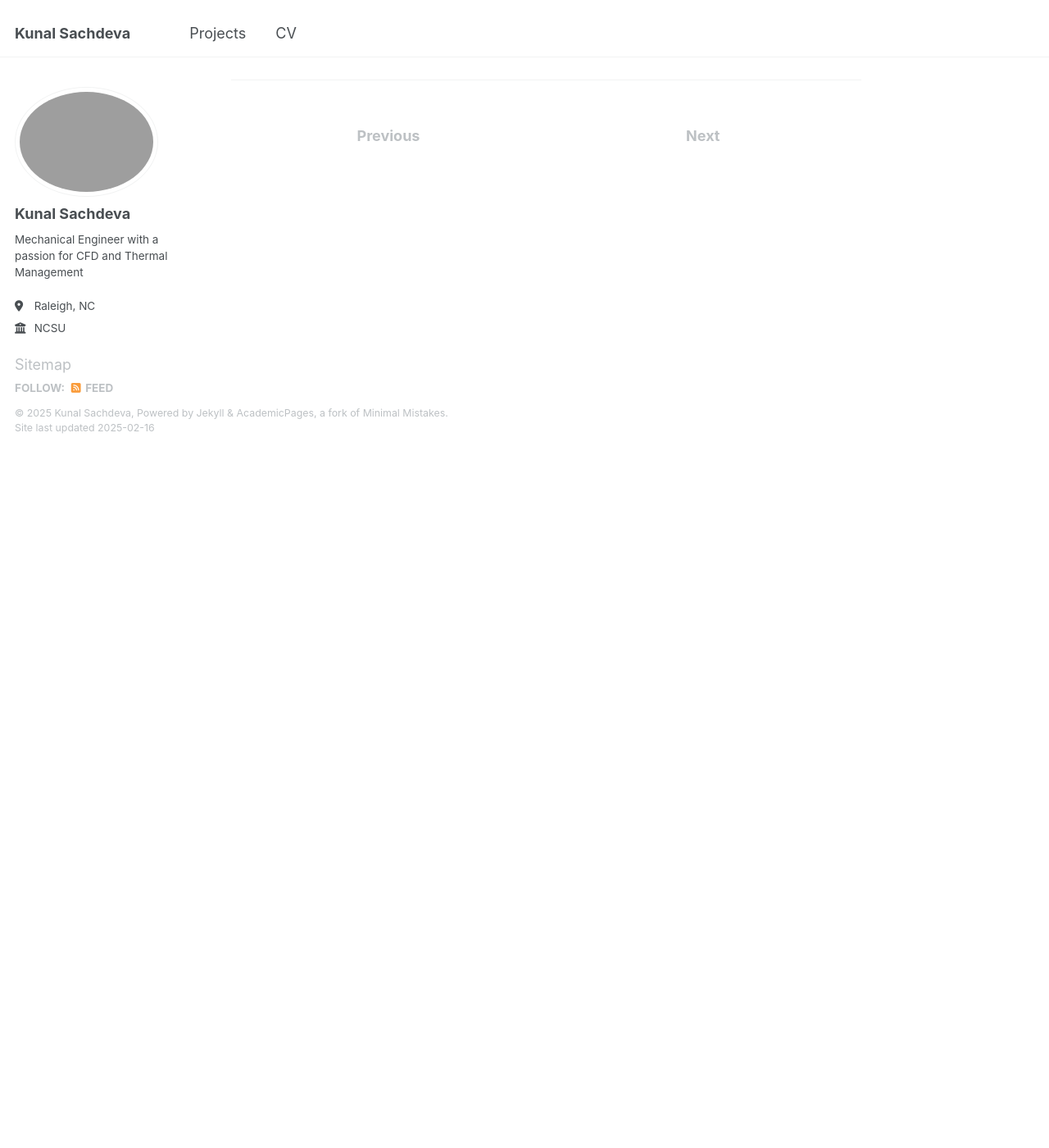
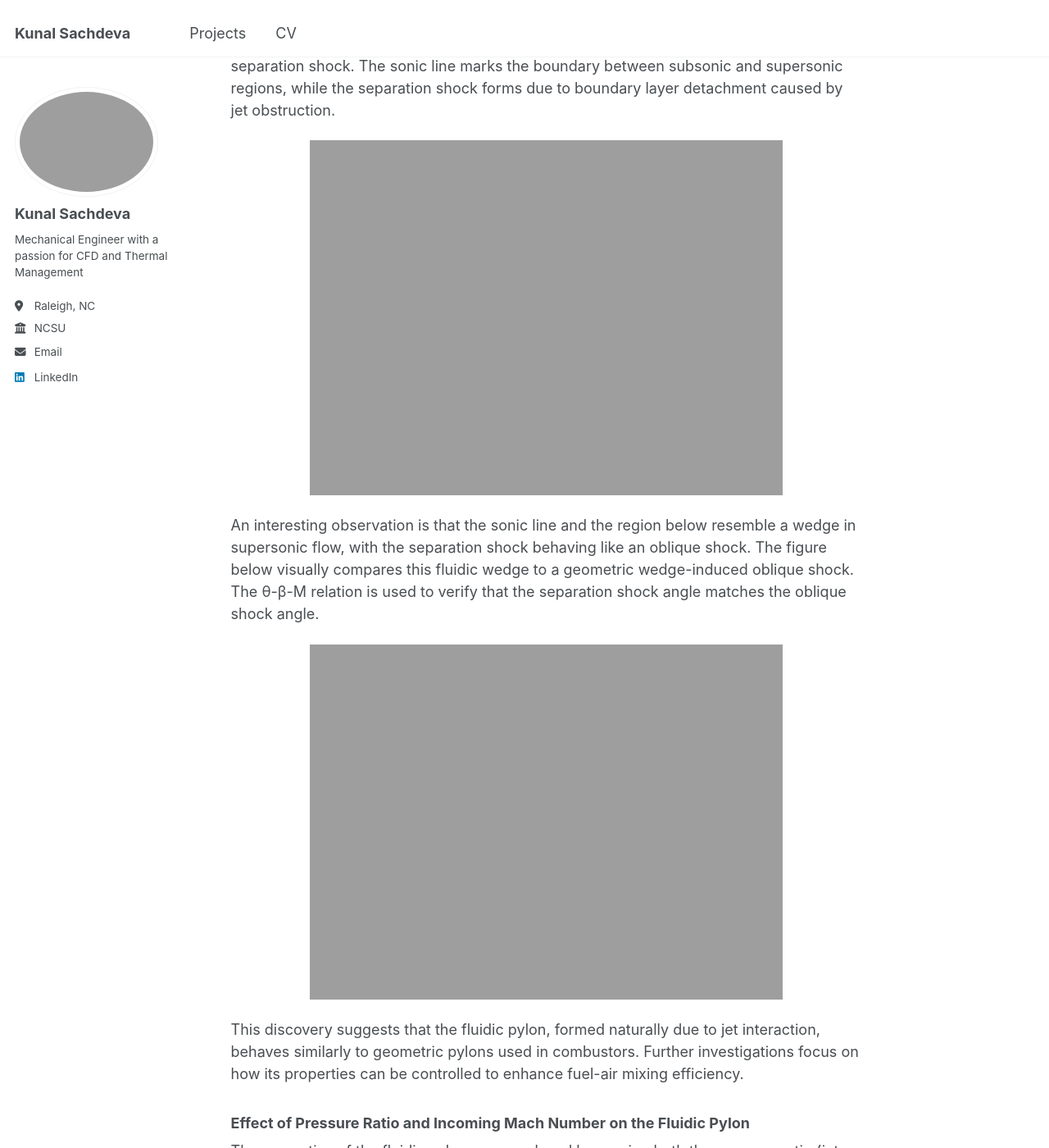
Before and after one commit to sachdevakunal/sachdevakunal.github.io, a Jekyll site: the page built from _projects/iit_kgp.md, in a window 1280 px wide and 1400 px high, scrolled down 6792 px. Shown: the whole window at 82% size. Built offline with Jekyll 4.4.1, drawn with Linux system fonts in a browser that asks for light colours; before the commit the page ends 7342 px from its top, so only the background shows below that; some of the changed text lies outside the part shown.

Commit message:
Update iit_kgp.md

```diff
--- a/_projects/iit_kgp.md
+++ b/_projects/iit_kgp.md
@@ -93,3 +93,51 @@ The final figure displays the stagnation pressure loss across the computational
 <p align="center">
   <img src="https://sachdevakunal.github.io/images/iit_kgp/TotalP_Loss.png" width="75%">
 </p>
+
+### Analysis of the Sonic Line and Separation Shock
+
+The figure below shows the Mach number contours, highlighting the sonic line and separation shock. The sonic line marks the boundary between subsonic and supersonic regions, while the separation shock forms due to boundary layer detachment caused by jet obstruction.
+
+<p align="center">
+  <img src="https://sachdevakunal.github.io/images/iit_kgp/sonic_line_contour.png" width="75%">
+</p>
+
+An interesting observation is that the sonic line and the region below resemble a wedge in supersonic flow, with the separation shock behaving like an oblique shock. The figure below visually compares this fluidic wedge to a geometric wedge-induced oblique shock. The θ-β-M relation is used to verify that the separation shock angle matches the oblique shock angle.
+
+<p align="center">
+  <img src="https://sachdevakunal.github.io/images/iit_kgp/fluidic_pylon.png" width="75%">
+</p>
+
+This discovery suggests that the fluidic pylon, formed naturally due to jet interaction, behaves similarly to geometric pylons used in combustors. Further investigations focus on how its properties can be controlled to enhance fuel-air mixing efficiency.
+
+### Effect of Pressure Ratio and Incoming Mach Number on the Fluidic Pylon
+
+The properties of the fluidic pylon were analyzed by varying both the pressure ratio (jet-to-freestream) and the incoming Mach number while observing changes in the sonic line angle and separation shock behavior.
+
+- Increasing the pressure ratio leads to higher jet penetration and a longer separation length, effectively increasing the base and height of the fluidic pylon. However, the sonic line angle remains unchanged, meaning the fundamental flow structure remains stable despite increased jet obstruction.
+
+- Increasing the incoming Mach number at a constant pressure ratio causes a decrease in the sonic line angle, leading to a lower separation shock angle. This follows the expected trend from compressible flow shock relations, where a higher Mach number results in weaker shock angles.
+
+These results confirm that while pressure ratio influences jet penetration and separation, the Mach number directly affects the shock system geometry.
+
+<p align="center">
+  <img src="https://sachdevakunal.github.io/images/iit_kgp/table_5_9.png" width="75%">
+</p>
+
+This analysis highlights how pressure ratio and Mach number collectively define the shape and strength of the fluidic pylon, with potential applications in optimizing fuel-air mixing in supersonic combustion systems.
+
+### Effect of Fuel Density and Velocity
+
+Additional simulations explored changes in fuel density and velocity, while keeping the momentum flux ratio constant. Findings confirm that sonic line angle remains unchanged, while the separation shock follows the θ-β-M relation.
+
+<p align="center">
+  <img src="https://sachdevakunal.github.io/images/iit_kgp/table_5_10.png" width="75%">
+</p>
+
+### Summary of Findings
+
+- Sonic line angle remains constant with increasing pressure ratio, while penetration height and separation length increase.
+- Sonic line angle decreases with increasing freestream Mach number, reducing the separation shock angle.
+- Fuel density and velocity changes do not alter the sonic line angle, and the separation shock continues to follow compressible flow relations.
+
+This analysis highlights the role of the fluidic pylon in influencing shock structures and fuel-air mixing efficiency, paving the way for further optimization in supersonic combustion applications.
```
